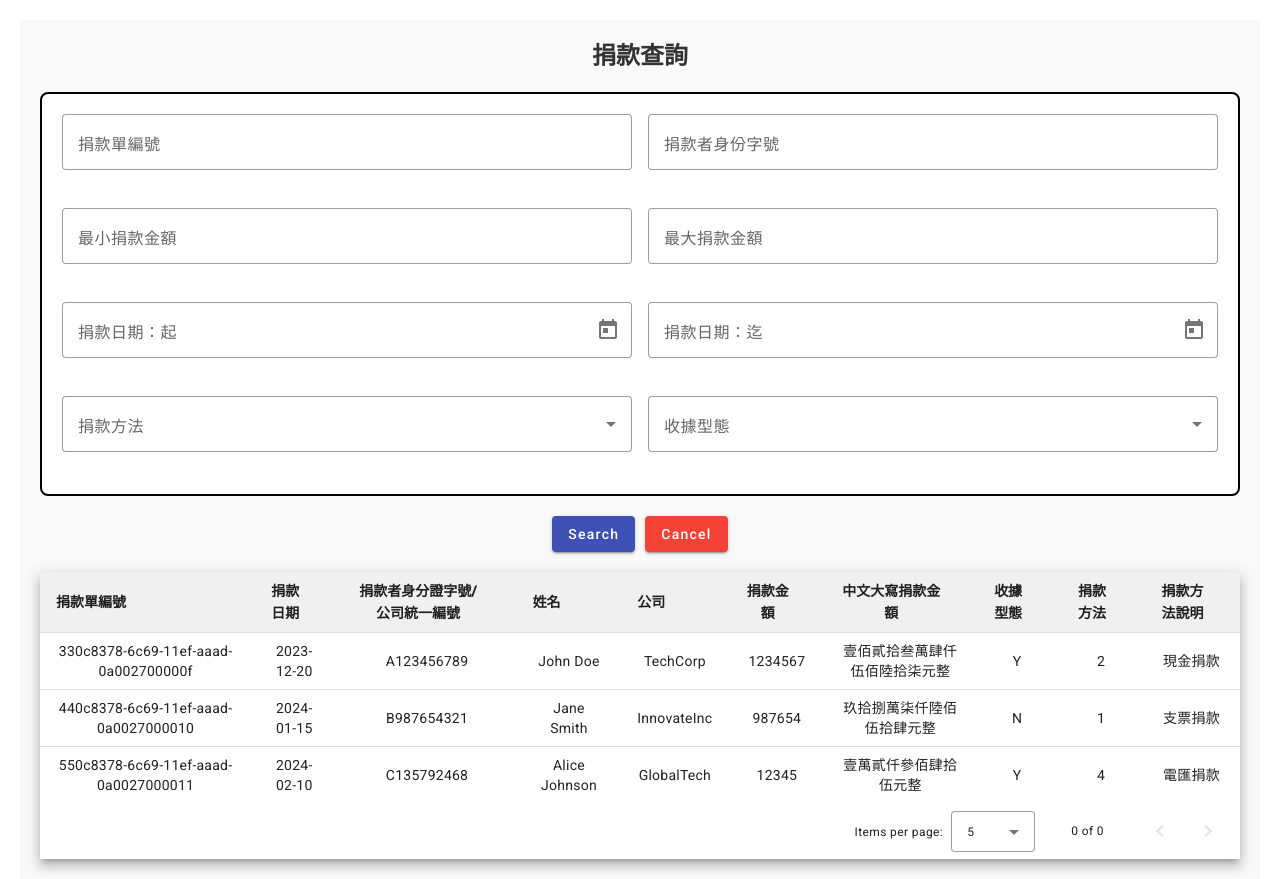
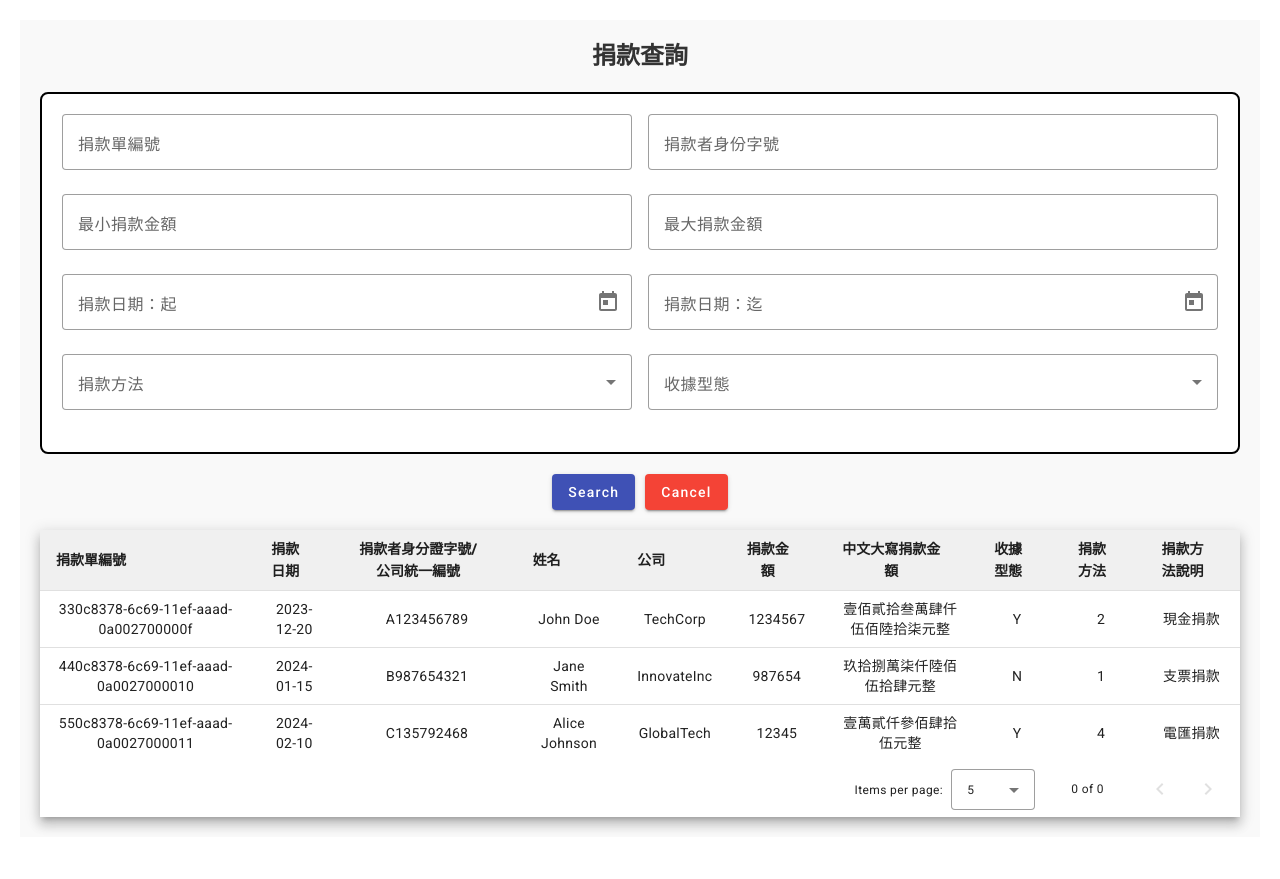
Before and after one commit to HymanZHAN/accordion-test, an Angular app: page / in a window 1280 px wide. After the commit the page ends 837 px from the top, so only its background shows below. Built offline with nearby package versions, Linux system fonts and the light colour scheme.

Commit message:
make form control gap smaller

```diff
--- a/src/app/donation/donation.component.scss
+++ b/src/app/donation/donation.component.scss
@@ -24,7 +24,7 @@ h1 {
 .donor-form {
     display: flex;
     flex-direction: column;
-    gap: 16px;
+    gap: 2px;
 }
 
 .form-row {
```
